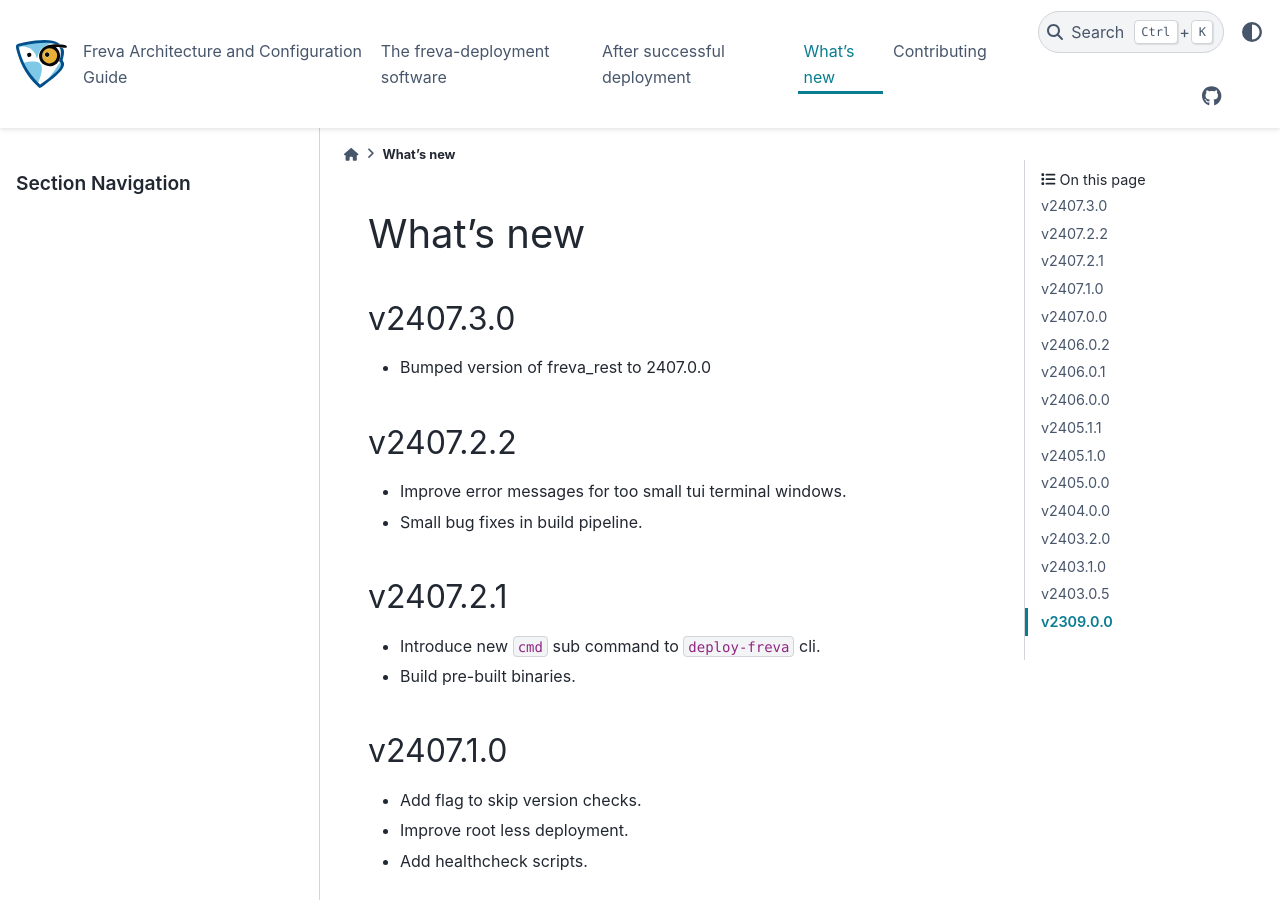
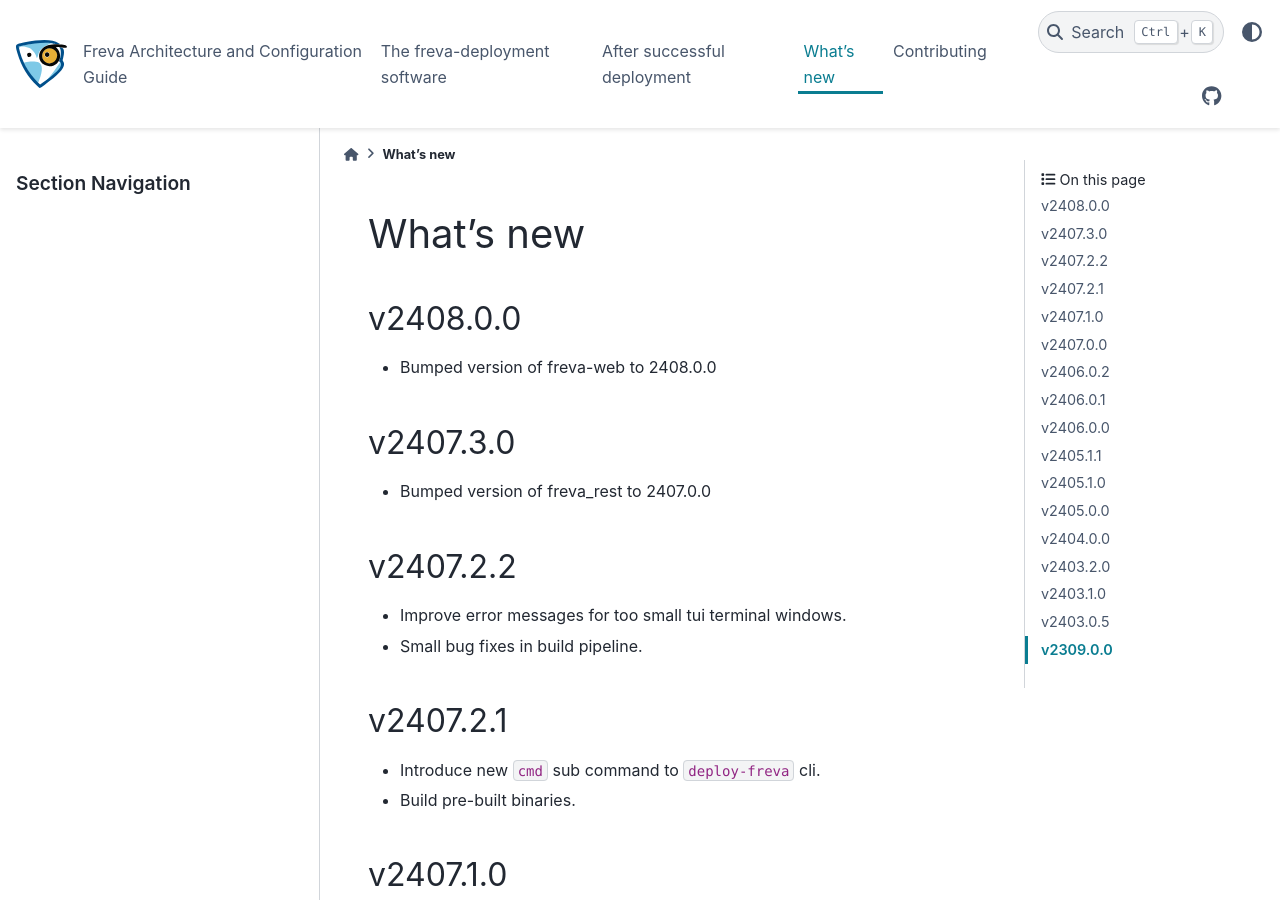
Before and after one commit to FREVA-CLINT/freva-deployment, a Sphinx documentation site: the page built from docs/whatsnew.rst, in a window 1280 px wide and 900 px high. Built offline with Sphinx 7.4.7 and the PyData theme 0.15.4, drawn with Linux system fonts in a browser that asks for light colours; pages that are not in the unit, such as notebooks, are missing from menus.

Commit message:
Bump web version to 2408.0.0

```diff
--- a/docs/whatsnew.rst
+++ b/docs/whatsnew.rst
@@ -6,6 +6,12 @@ What's new
 .. toctree::
    :maxdepth: 0
    :titlesonly:
+
+v2408.0.0
+~~~~~~~~
+* Bumped version of freva-web to 2408.0.0
+
+
 
 v2407.3.0
 ~~~~~~~~
--- a/src/freva_deployment/__init__.py
+++ b/src/freva_deployment/__init__.py
@@ -1,7 +1,7 @@
 import argparse
 from urllib.request import urlretrieve
 
-__version__ = "2407.3.0"
+__version__ = "2408.0.0"
 
 FREVA_PYTHON_VERSION = "3.12"
 AVAILABLE_PYTHON_VERSIONS = ["3.8", "3.9", "3.10", "3.11", "3.12"]
```
Also changed, not shown: 1 other file.
